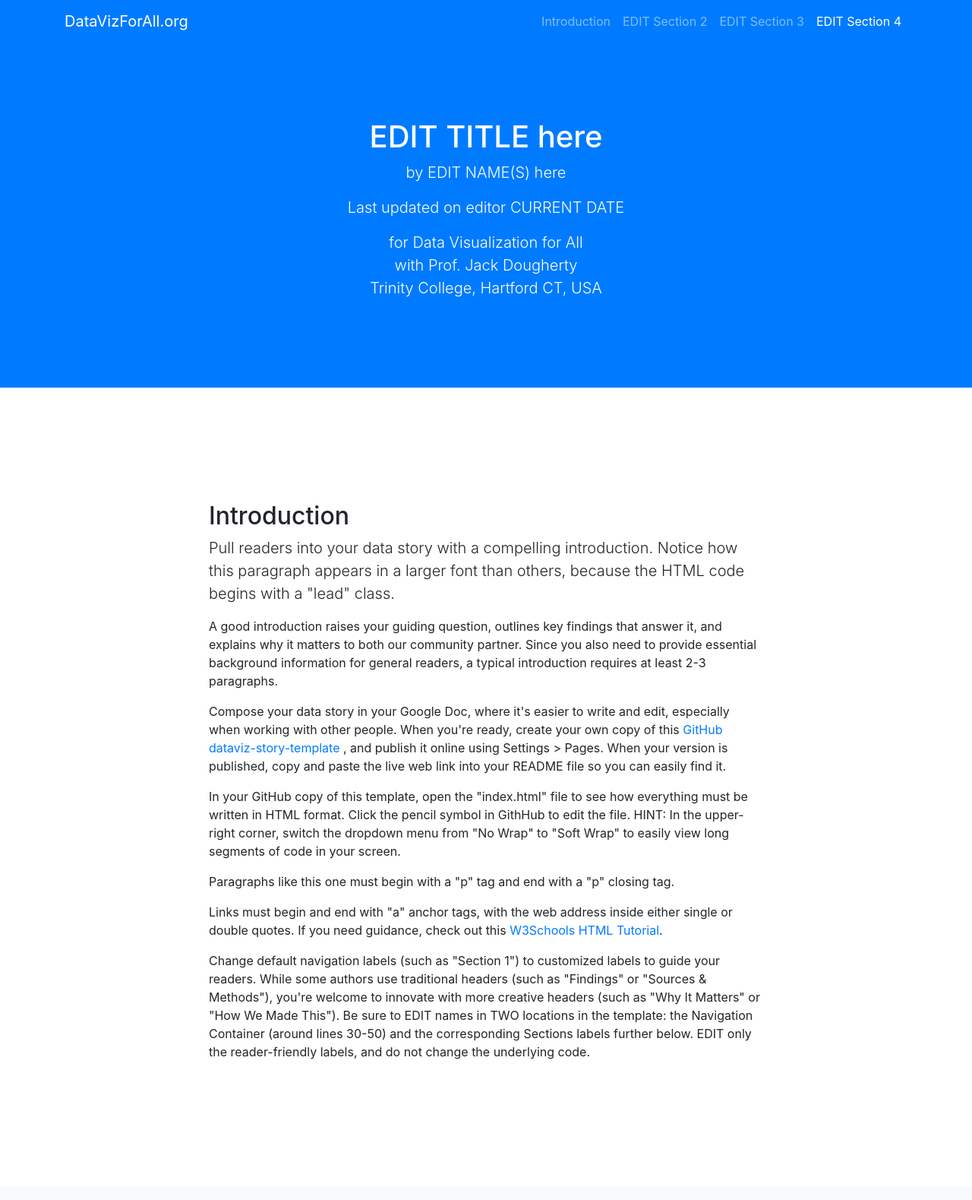
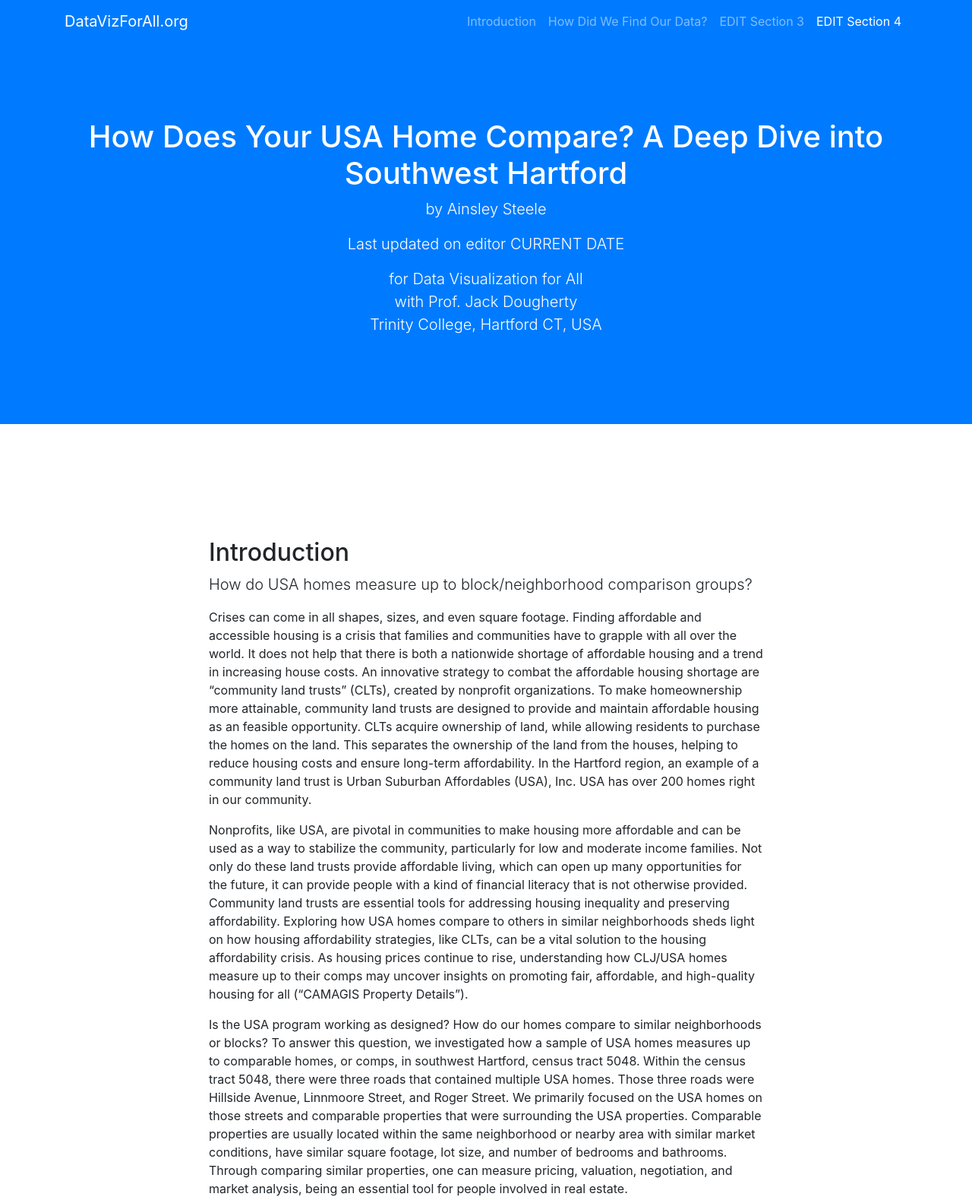
Before and after one commit to AinsleyS7/Practice-Data-Story, a plain HTML site: page index.html in a window 1280 px wide. Shown: the top 1579 px of the page at 76% size. Drawn offline with nearby package versions, Linux system fonts and the light colour scheme.

Commit message:
Update index.html

```diff
--- a/index.html
+++ b/index.html
@@ -37,7 +37,7 @@
             <a class="nav-link js-scroll-trigger" href="#section1">Introduction</a>
           </li>
           <li class="nav-item">
-            <a class="nav-link js-scroll-trigger" href="#section2">EDIT Section 2</a>
+            <a class="nav-link js-scroll-trigger" href="#section2">How Did We Find Our Data?</a>
           </li>
           <li class="nav-item">
             <a class="nav-link js-scroll-trigger" href="#section3">EDIT Section 3</a>
@@ -53,8 +53,8 @@
 
   <header class="bg-primary text-white">
     <div class="container text-center">
-      <h1>EDIT TITLE here</h1>
-      <p class="lead">by EDIT NAME(S) here</p>
+      <h1>How Does Your USA Home Compare? A Deep Dive into Southwest Hartford</h1>
+      <p class="lead">by Ainsley Steele</p>
       <p class="lead">Last updated on editor CURRENT DATE</p>
       <p class="lead">for Data Visualization for All</br>with Prof. Jack Dougherty</br>Trinity College, Hartford CT, USA</p>
     </div>
@@ -68,13 +68,13 @@
 
           <h2>Introduction</h2>
 
-          <p class="lead">Pull readers into your data story with a compelling introduction. Notice how this paragraph appears in a larger font than others, because the HTML code begins with a "lead" class.</p>
+          <p class="lead">How do USA homes measure up to block/neighborhood comparison groups?</p>
 
-          <p>A good introduction raises your guiding question, outlines key findings that answer it, and explains why it matters to both our community partner. Since you also need to provide essential background information for general readers, a typical introduction requires at least 2-3 paragraphs.</p>
+          <p>Crises can come in all shapes, sizes, and even square footage. Finding affordable and accessible housing is a crisis that families and communities have to grapple with all over the world. It does not help that there is both a nationwide shortage of affordable housing and a trend in increasing house costs. An innovative strategy to combat the affordable housing shortage are “community land trusts” (CLTs), created by nonprofit organizations. To make homeownership more attainable, community land trusts are designed to provide and maintain affordable housing as an feasible opportunity. CLTs acquire ownership of land, while allowing residents to purchase the homes on the land. This separates the ownership of the land from the houses, helping to reduce housing costs and ensure long-term affordability. In the Hartford region, an example of a community land trust is Urban Suburban Affordables (USA), Inc. USA has over 200 homes right in our community.</p>
 
-          <p>Compose your data story in your Google Doc, where it's easier to write and edit, especially when working with other people. When you're ready, create your own copy of this <a href="https://github.com/DataVizForAll/dataviz-story-template">GitHub dataviz-story-template </a>, and publish it online using Settings > Pages. When your version is published, copy and paste the live web link into your README file so you can easily find it.</p>
+          <p>Nonprofits, like USA, are pivotal in communities to make housing more affordable and can be used as a way to stabilize the community, particularly for low and moderate income families. Not only do these land trusts provide affordable living, which can open up many opportunities for the future, it can provide people with a kind of financial literacy that is not otherwise provided. Community land trusts are essential tools for addressing housing inequality and preserving affordability. Exploring how USA homes compare to others in similar neighborhoods sheds light on how housing affordability strategies, like CLTs, can be a vital solution to the housing affordability crisis. As housing prices continue to rise, understanding how CLJ/USA homes measure up to their comps may uncover insights on promoting fair, affordable, and high-quality housing for all (“CAMAGIS Property Details”).</p>
 
-          <p>In your GitHub copy of this template, open the "index.html" file to see how everything must be written in HTML format. Click the pencil symbol in GithHub to edit the file. HINT: In the upper-right corner, switch the dropdown menu from "No Wrap" to "Soft Wrap" to easily view long segments of code in your screen.</p>
+          <p>Is the USA program working as designed? How do our homes compare to similar neighborhoods or blocks? To answer this question, we investigated how a sample of USA homes measures up to comparable homes, or comps, in southwest Hartford, census tract 5048. Within the census tract 5048, there were three roads that contained multiple USA homes. Those three roads were Hillside Avenue, Linnmoore Street, and Roger Street. We primarily focused on the USA homes on those streets and comparable properties that were surrounding the USA properties. Comparable properties are usually located within the same neighborhood or nearby area with similar market conditions, have similar square footage, lot size, and number of bedrooms and bathrooms. Through comparing similar properties, one can measure pricing, valuation, negotiation, and market analysis, being an essential tool for people involved in real estate.</p>
 
           <p>Paragraphs like this one must begin with a "p" tag and end with a "p" closing tag.</p>
 
@@ -94,14 +94,14 @@
       <div class="row">
         <div class="col-lg-8 mx-auto">
 
-          <h2>EDIT Section 2 Label</h2>
+          <h2>How did we find our data?</h2>
 
           <p>TELL your story and SHOW your evidence. When describing charts, maps, or tables that appear further below, refer to them "...as shown in Figure 1" or "...as shown in Table 1" and include those figure/table numbers in the titles or captions below.</p>
 
           <p>Embed each of your published visualizations as an HTML iframe code, following instructions in <a href='https://handsondataviz.org/embed.html'>Chapter 9 of HODV</a>, similar to the sample below.</p>
 
-          <iframe title="Connecticut created desegregated schools for only 41 percent of Hartford Black &amp;amp; Latino students in 2019-20" aria-label="Interactive area chart" id="datawrapper-chart-fdcm0" src="https://datawrapper.dwcdn.net/fdcm0/8/" scrolling="no" frameborder="0" style="width: 0; min-width: 100% !important; border: none;" height="400"></iframe><script type="text/javascript">!function(){"use strict";window.addEventListener("message",(function(e){if(void 0!==e.data["datawrapper-height"]){var t=document.querySelectorAll("iframe");for(var a in e.data["datawrapper-height"])for(var r=0;r<t.length;r++){if(t[r].contentWindow===e.source)t[r].style.height=e.data["datawrapper-height"][a]+"px"}}}))}();
-          </script>
+<iframe title="Population Density of Hartford Capitol Planning Region" aria-label="Map" id="datawrapper-chart-SjoYA" src="https://datawrapper.dwcdn.net/SjoYA/3/" scrolling="no" frameborder="0" style="width: 0; min-width: 100% !important; border: none;" height="764" data-external="1"></iframe><script type="text/javascript">!function(){"use strict";window.addEventListener("message",(function(a){if(void 0!==a.data["datawrapper-height"]){var e=document.querySelectorAll("iframe");for(var t in a.data["datawrapper-height"])for(var r=0;r<e.length;r++)if(e[r].contentWindow===a.source){var i=a.data["datawrapper-height"][t]+"px";e[r].style.height=i}}}))}();
+</script>
 
           <p>EDIT CAPTIONS like this -- Figure 1: Explore the <a href="https://datawrapper.dwcdn.net/fdcm0/">interactive chart</a> AND ADD your description of the chart here. Make sure your caption includes a direct link to your published chart or map in case the embed code fails to display.</p>
 
```
